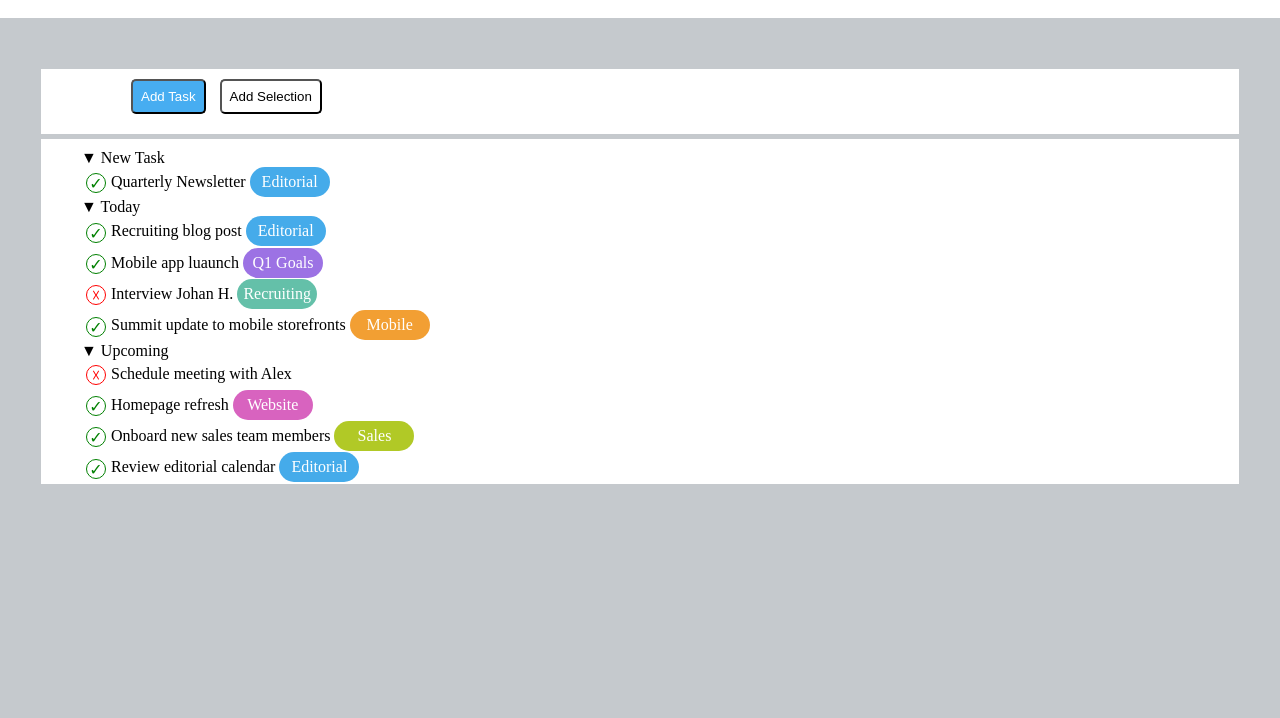
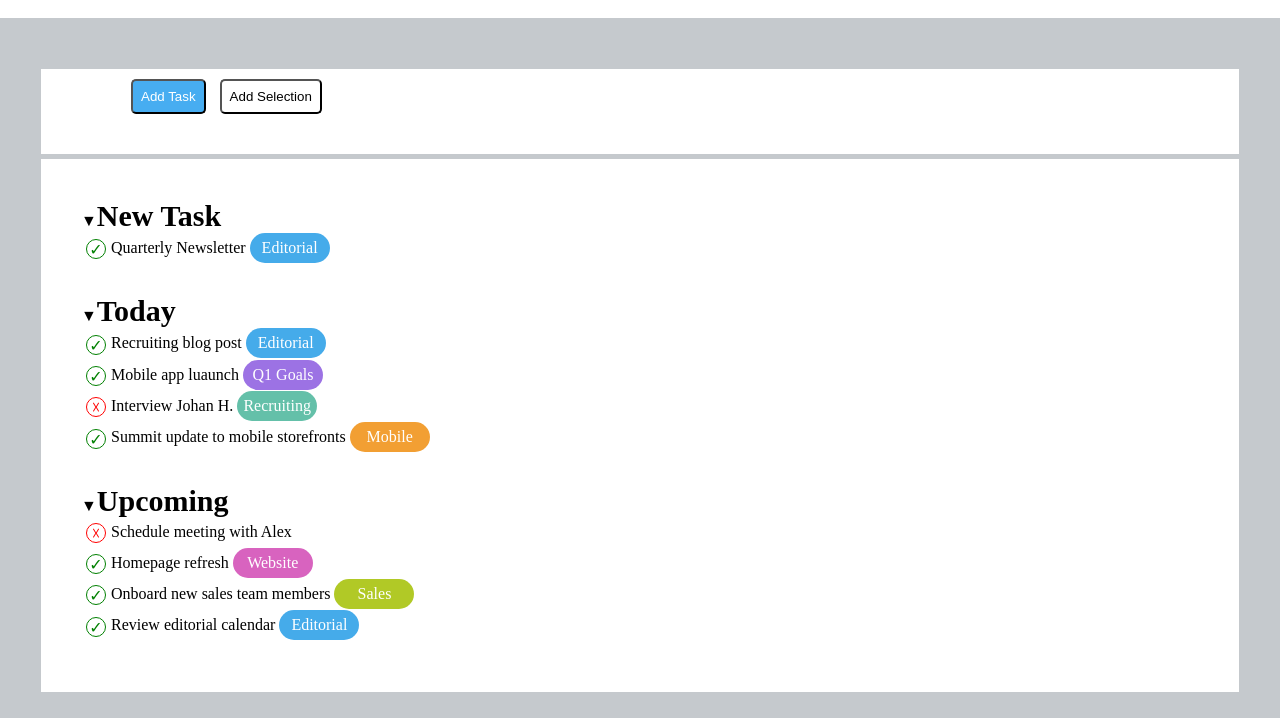
Before and after one commit to Giulia-M/html-css-toboolist, a plain HTML site: page index.html in a window 1280 px wide. Shown: the part 82-800 px from the top of the page. Drawn offline with Linux system fonts and the light colour scheme.

Commit message:
aggiunge class nome-lista

```diff
--- a/index.html
+++ b/index.html
@@ -31,7 +31,7 @@
                     <div class="box-1">
                         <ul>
                             <li>
-                                <span>&#x25BC; New Task</span>
+                                <span>&#x25BC;</span><span class="nome-lista">New Task</span>
                                 <ul>
                                     <li>
                                         <span class="circle-check-mark">&#10003;</span>Quarterly Newsletter
@@ -47,7 +47,7 @@
                     <div class="box-2">
                         <ul>
                             <li>
-                                <span>&#x25BC; Today</span>
+                                <span>&#x25BC;</span><span class="nome-lista">Today</span>
                                 <ul>
                                     <li>
                                         <span class="circle-check-mark">&#10003;</span>Recruiting blog post
@@ -79,7 +79,7 @@
                     <div class="box-3">
                         <ul>
                             <li>
-                                <span>&#x25BC; Upcoming</span>
+                                <span>&#x25BC;</span><span class="nome-lista">Upcoming</span>
                                 <ul>
                                     <li>
                                         <span class="saltire">&#9747;</span>Schedule meeting with Alex
--- a/style.css
+++ b/style.css
@@ -41,6 +41,7 @@ main {
     background-color: white;
     padding-left: 40px;
     padding-top: 10px;
+    padding-bottom:20px;
 }
 .section-button {
 
@@ -64,8 +65,17 @@ ul {
     margin-left: 0;
  }
 
+.nome-lista {
+    font-size: 30px;
+    font-weight: bolder;
 
 
+}
+
+
+.box-1, .box-2, .box-3 {
+    margin: 30px auto;
+}
 #color-blue {
     background-color: #45abea;
 }
@@ -132,8 +142,3 @@ ul {
     line-height: 40px;
     height: 40px;
 }
-
-h3.title-p span {
-    vertical-align: middle;
-
-}
```
